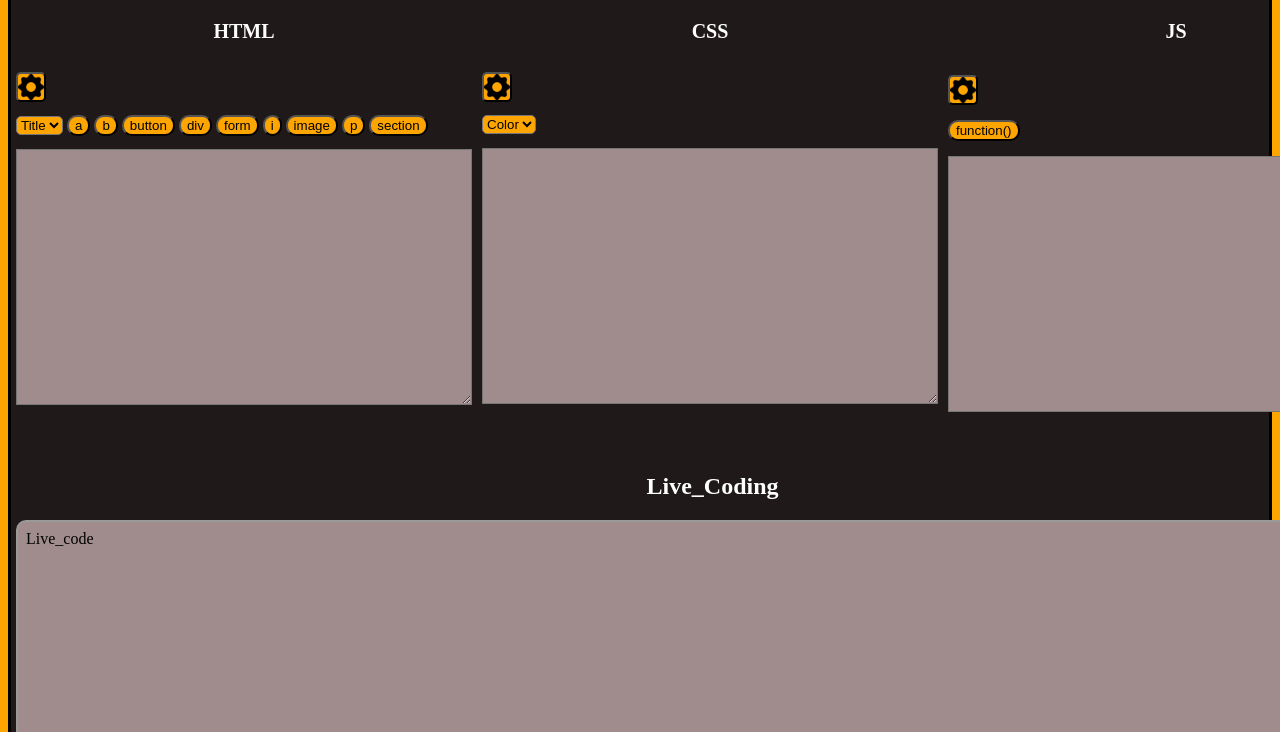
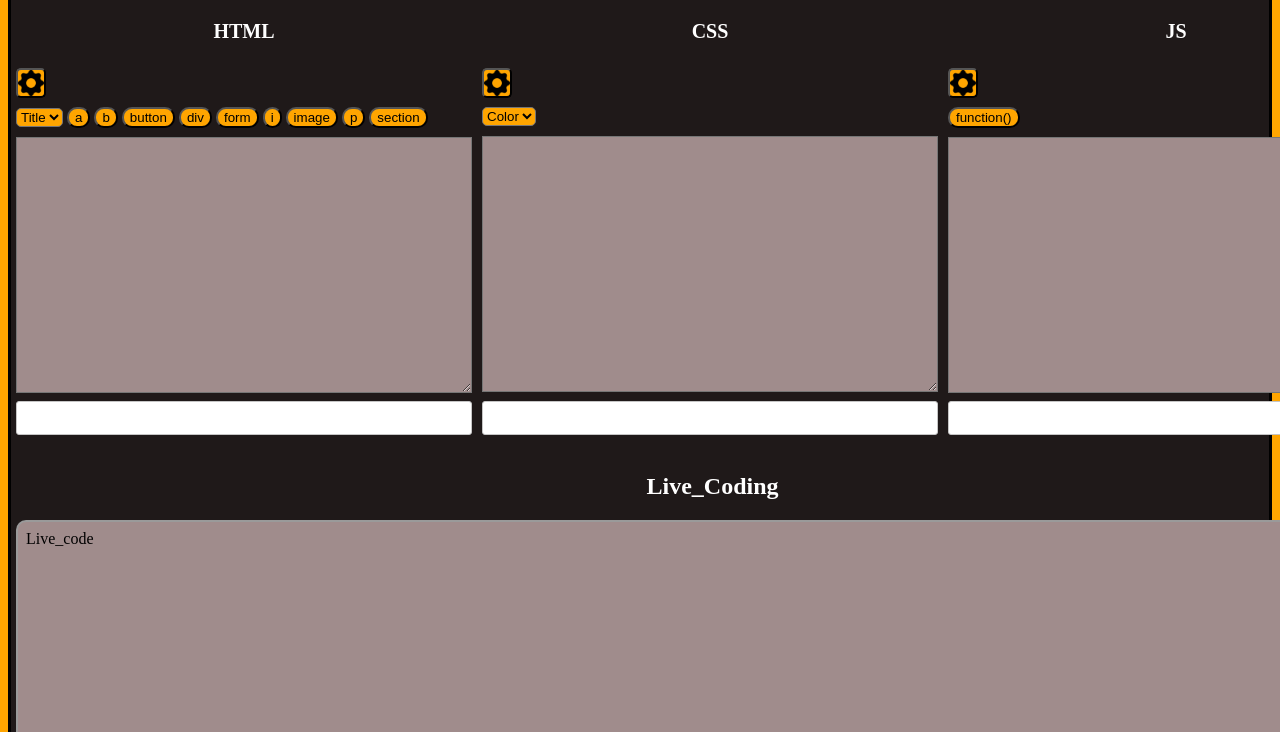
Before and after one commit to salsaddict34/TP_Editeur_Front_End_version_Alpha, a plain HTML site: page index.html in a window 1280 px wide. Shown: the part 68-800 px from the top of the page. Drawn offline with nearby package versions, Linux system fonts and the light colour scheme.

Commit message:
Mise à jour js et iframe

```diff
--- a/index.html
+++ b/index.html
@@ -14,15 +14,15 @@
 </head>
 <script>
     $( function() {
-           $( "#progressbarHtml").progressbar({
+           $( ".htmlArea__progressbar").progressbar({
            value: 0,
            max: 200
            });
-           $( "#progressbarCss").progressbar({
+           $( ".cssArea__progressbar").progressbar({
            value: 0,
            max: 200
            });
-           $( "#progressbarJs").progressbar({
+           $( ".jsArea__progressbar").progressbar({
            value: 0,
            max: 200
            });
--- a/js/udapteIframe.js
+++ b/js/udapteIframe.js
@@ -1,5 +1,5 @@
 /*------------------------------------------------------------------*/
-/* update the ifrmae view whenever HTML, CSS, or JS/jQuery is enter */
+/* update the iframe view whenever HTML, CSS, or JS/jQuery is enter */
 /*------------------------------------------------------------------*/
 
 function updateIframe(){
@@ -8,10 +8,11 @@ function updateIframe(){
     var textareaJsValue = $(".jsArea__text").val();
     var cssLink = "<style>" + textareaCssValue + "</style>";
     var js ='<script>'+textareaJsValue+'<\/script>';
+    var head_jquery = '<script src="https://code.jquery.com/jquery-3.6.1.min.js"><\/script>';
     var myFrame = $(".displayArea__result").contents().find('body');
     var head = $(".displayArea__result").contents().find("head");
+    head.empty();
     head.append(cssLink);
-
     myFrame.html(textareaHtmlValue);
     myFrame.append(js);
     /****************************HTML**********************************************/
--- a/sass/Layout/_jsView.scss
+++ b/sass/Layout/_jsView.scss
@@ -63,4 +63,8 @@
         width: auto;
         height: 10px;
     }
+    &__maxChar {
+		grid-row: 6;
+		grid-column: 1;
+	}
 }
```
Also changed, not shown: css/global.css, 1 other file.
